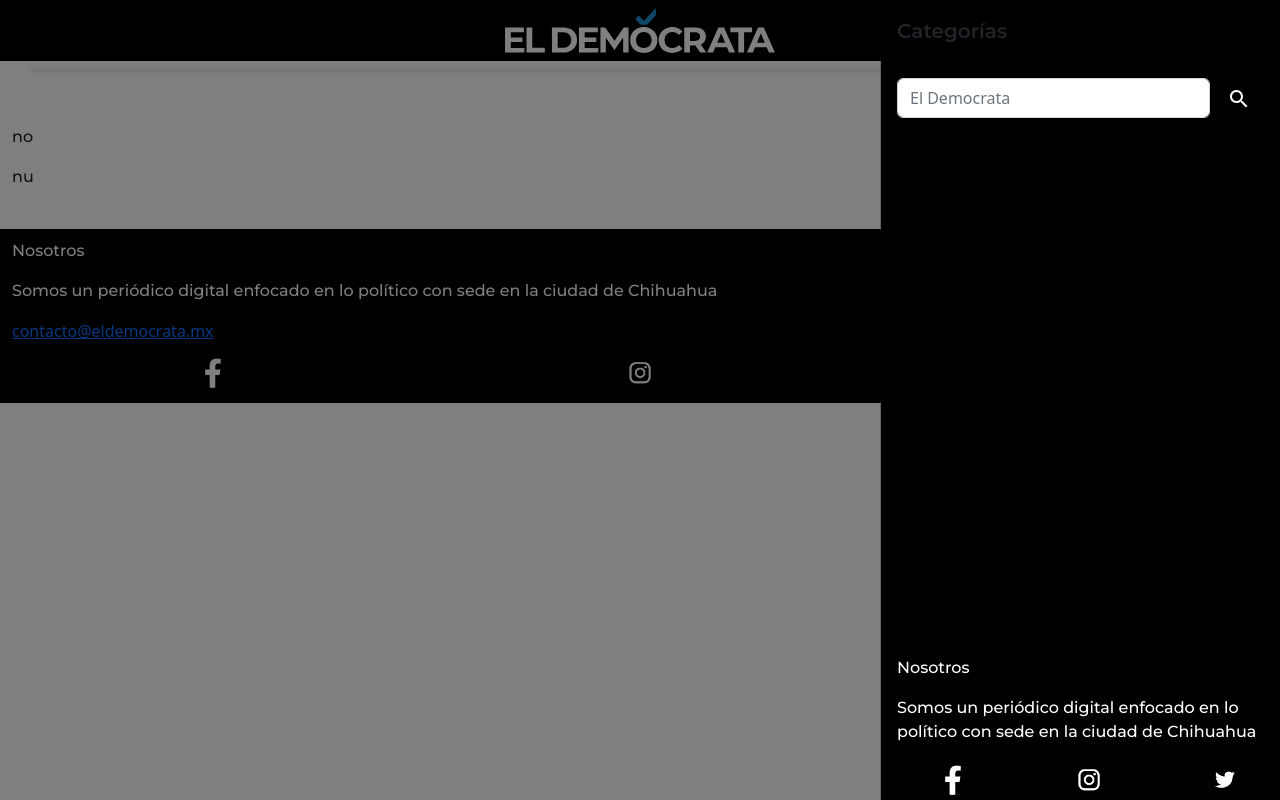
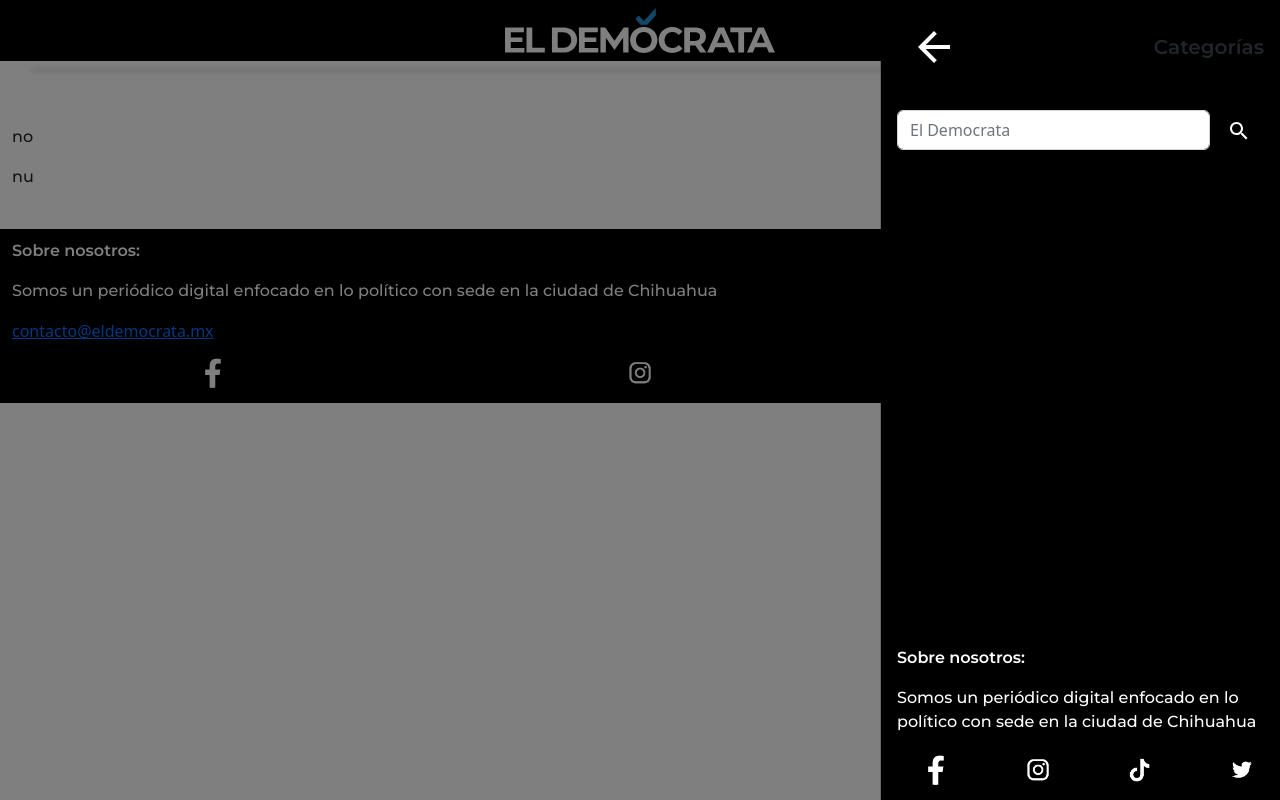
Before and after one commit to CesCM28/ElDemocrata, a Flask app: page /article/1 in a window 1280 px wide, after a click that opens the changed part. Run offline with Flask 2, Linux system fonts and the light colour scheme; data that the repository does not hold is empty.

Commit message:
icono de busqueda y formato de footer

```diff
--- a/templates/base.html
+++ b/templates/base.html
@@ -37,8 +37,10 @@
 
     <div class="offcanvas offcanvas-end bg-black" tabindex="-1" id="offcanvasExample" aria-labelledby="offcanvasExampleLabel">
         <div class="offcanvas-header">
+            <button type="button" class="btn btn-black" data-bs-dismiss="offcanvas">
+                <img src="../static/Img/back.png">
+            </button>
             <h5 class="offcanvas-title" id="offcanvasExampleLabel">Categorías</h5>
-            <button type="button" class="btn-close text-reset" data-bs-dismiss="offcanvas" aria-label="Close"></button>
         </div>
         <div class="offcanvas-body">
 
@@ -66,7 +68,7 @@
                 </ul>
             </div>
             <div class="position-absolute bottom-0">
-                <p class="text-white">Nosotros</p>
+                <p class="text-white" style="font-weight: bold !important;">Sobre nosotros:</p>
                 <p class="text-white">Somos un periódico digital enfocado en lo político con sede en la ciudad de Chihuahua</p>
                 <div class="row d-flex justify-content-evenly bg-black">
                     <div class="col bg-black">
@@ -81,8 +83,18 @@
                     </div>
                     <div class="col">
                         <a class="a-none" href="https://twitter.com/ElDemocrataMex">
+                            <img class="rounded mx-auto d-block" style="width: 40px;" src="../static/Img/tiktoklogo.png">
+                        </a>
+                    </div>
+                    <div class="col">
+                        <a class="a-none" href="https://twitter.com/ElDemocrataMex">
                             <img class="rounded mx-auto d-block" style="width: 40px;" src="../static/Img/twlogo.png">
                         </a>
+                    </div>
+                </div>
+                <div class="row">
+                    <div class="col bg-black" style="height: 10px;">
+
                     </div>
                 </div>
             </div>
@@ -104,9 +116,8 @@
 
         <div class="row d-flex justify-content-start">
             <div class="col bg-black">
-                <p class="text-white">Nosotros</p>
-                <p class="text-white">Somos un periódico digital enfocado en lo político con sede en la ciudad de
-                    Chihuahua</p>
+                <p class="text-white" style="font-weight: bold !important;">Sobre nosotros:</p>
+                <p class="text-white">Somos un periódico digital enfocado en lo político con sede en la ciudad de Chihuahua</p>
                 <a href="mailto:contacto@eldemocrata.mx">contacto@eldemocrata.mx</a>
             </div>
         </div>
```
Also changed, not shown: static/Img/back.png (added).
